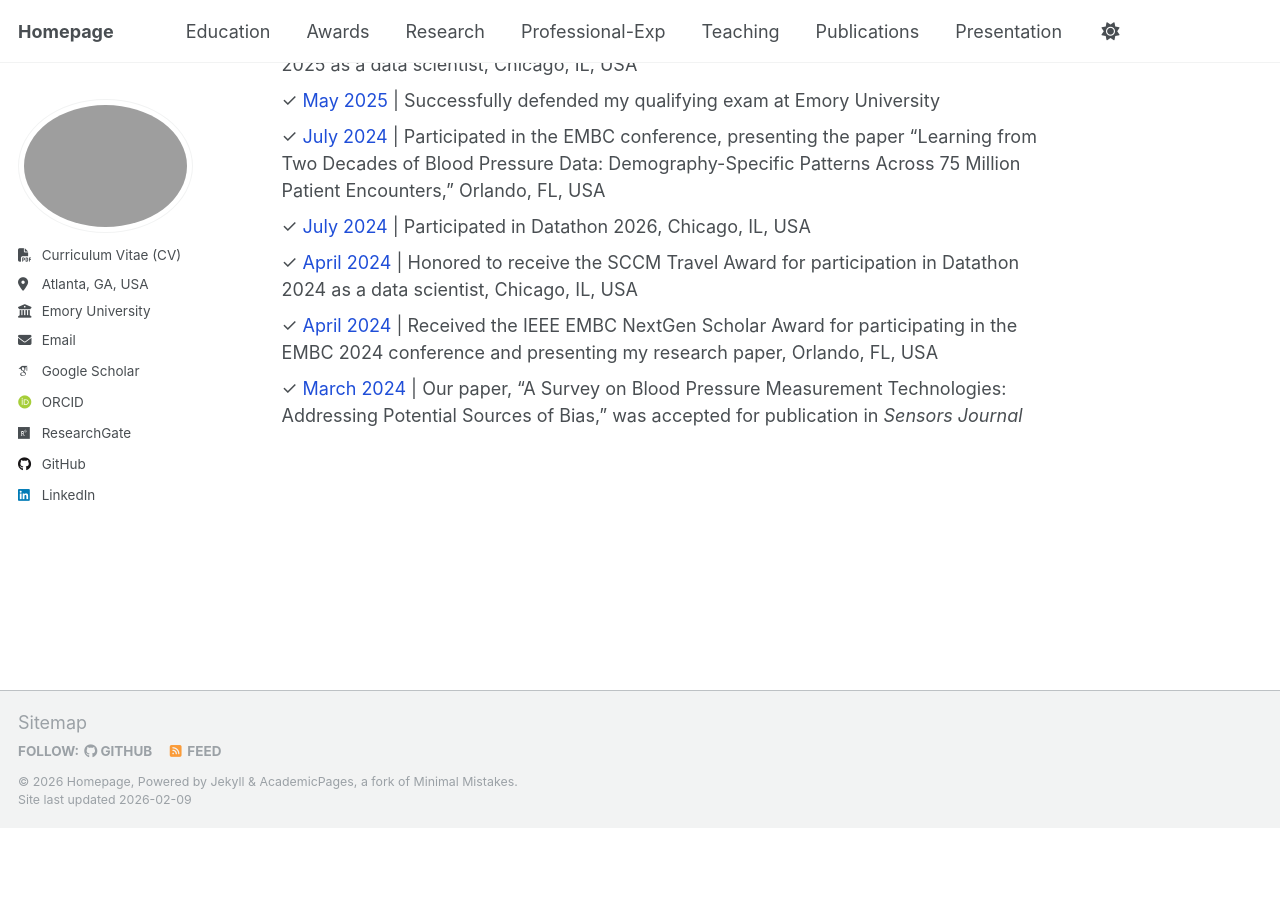
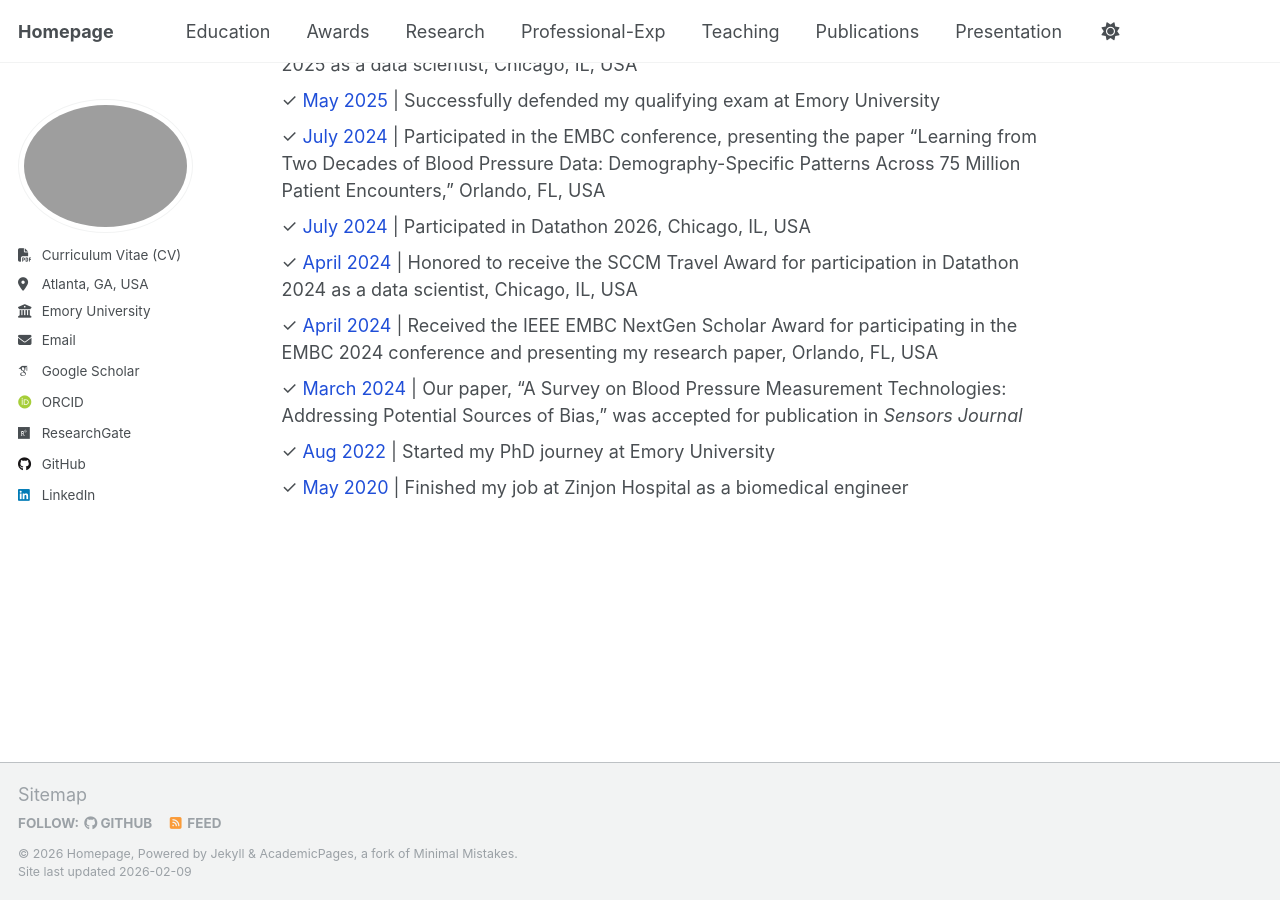
Before and after one commit to Somayyehmousavi/somayyehmousavi.github.io, a Jekyll site: the page built from _pages/about.md, in a window 1280 px wide and 900 px high, scrolled down 1055 px. Built offline with Jekyll 4.4.1, drawn with Linux system fonts in a browser that asks for light colours; some web fonts are replaced; before the commit the page ends 1883 px from its top, so only the background shows below that.

Commit message:
Update about.md

```diff
--- a/_pages/about.md
+++ b/_pages/about.md
@@ -26,4 +26,7 @@ I hold two master's degrees: one in Computer Science and Informatics from Emory
   <li>✓ <span style="color:#1f4ed8;">April 2024</span> | Honored to receive the SCCM Travel Award for participation in Datathon 2024 as a data scientist, Chicago, IL, USA</li>
   <li>✓ <span style="color:#1f4ed8;">April 2024</span> | Received the IEEE EMBC NextGen Scholar Award for participating in the EMBC 2024 conference and presenting my research paper, Orlando, FL, USA</li>
   <li>✓ <span style="color:#1f4ed8;">March 2024</span> | Our paper, “A Survey on Blood Pressure Measurement Technologies: Addressing Potential Sources of Bias,” was accepted for publication in <i>Sensors Journal</i></li>
+  <li>✓ <span style="color:#1f4ed8;">Aug 2022</span> | Started my PhD journey at Emory University</li>
+  <li>✓ <span style="color:#1f4ed8;">May 2020</span> | Finished my job at Zinjon Hospital as a biomedical engineer</li>
+
 </ul>
```
